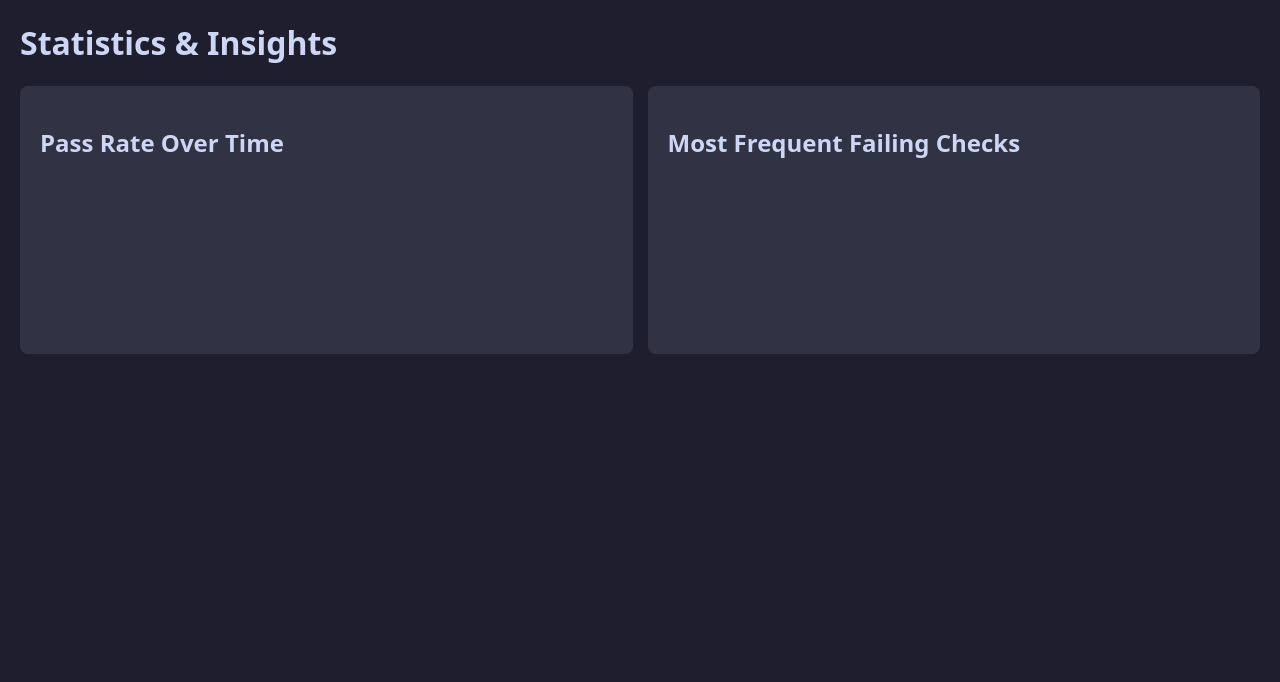
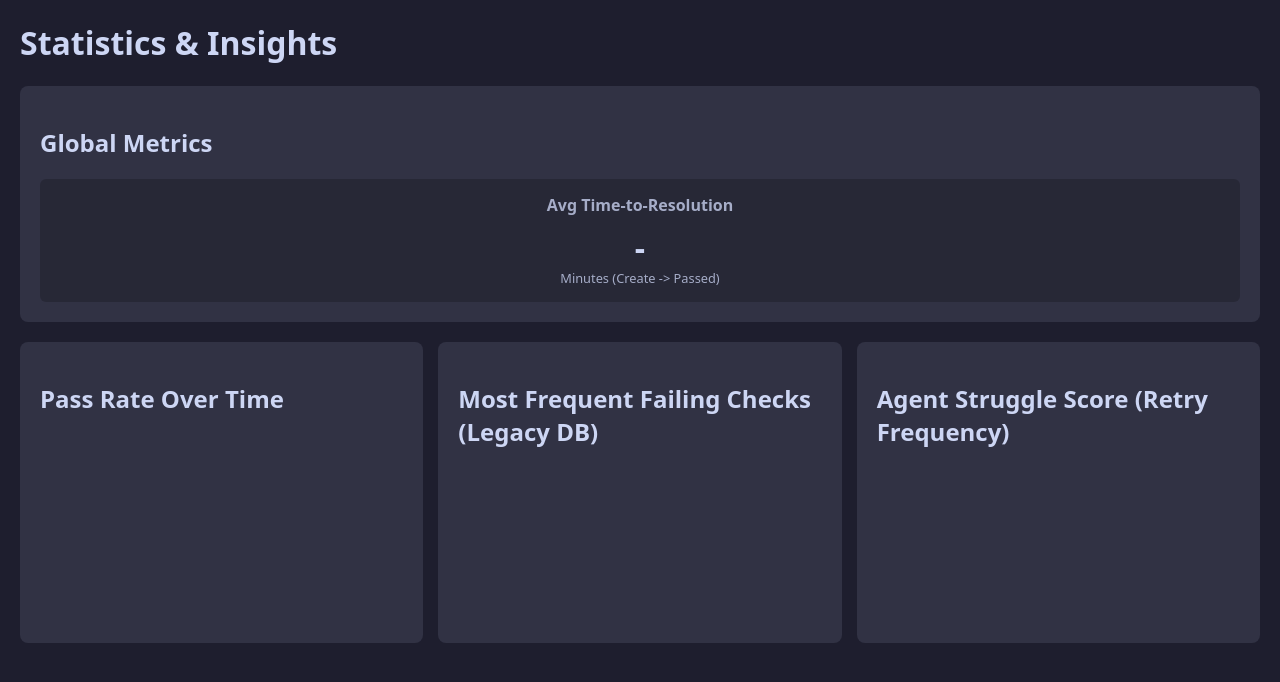
Before and after one commit to Pappet/verify-mcp-dashboard, a Flask app: page /stats in a window 1280 px wide. Shown: the part 53-735 px from the top of the page. Run offline with Flask 3, Linux system fonts and the light colour scheme; a map, chart or similar area stays blank.

Commit message:
feat: complete Phase 4 and 5 (Audit Timeline & Struggle Scores)

```diff
--- a/src/app.py
+++ b/src/app.py
@@ -2,6 +2,7 @@ import os
 import sqlite3
 import json
 from flask import Flask, render_template, request, abort, jsonify
+from datetime import datetime
 
 app = Flask(__name__)
 
@@ -174,22 +175,73 @@ def api_stats_data():
             daily_stats[day][st] += cnt
             daily_stats[day]['total'] += cnt
 
-    cur.execute("""
-        SELECT check_name, COUNT(*) as count
-        FROM check_results
-        WHERE status = 'failed'
-        GROUP BY check_name
-        ORDER BY count DESC
-        LIMIT 10
-    """)
-    failing_checks_rows = cur.fetchall()
-    failing_checks = [{'name': r['check_name'], 'count': r['count']} for r in failing_checks_rows]
+    cur.execute("SELECT * FROM audit_events ORDER BY contract_id, created_at ASC")
+    all_audit_rows = cur.fetchall()
+
+    # Contract Aggregation
+    contract_events = {}
+    for r in all_audit_rows:
+        cid = r['contract_id']
+        if cid not in contract_events:
+            contract_events[cid] = []
+        contract_events[cid].append(dict(r))
+
+    total_resolution_time_seconds = 0.0
+    resolved_contracts_count = 0
+    struggle_scores = {} # type: ignore
+
+    for cid, events in contract_events.items():
+        created_time = None
+        passed_time = None
+
+        # Parse Dates
+        for e in events:
+            if e['event_type'] == 'contract_created':
+                try:
+                    created_time = datetime.fromisoformat(e['created_at'].replace('Z', '+00:00'))
+                except:
+                    pass
+            elif e['event_type'] == 'verification_passed':
+                try:
+                    passed_time = datetime.fromisoformat(e['created_at'].replace('Z', '+00:00'))
+                except:
+                    pass
+            elif e['event_type'] == 'verification_failed':
+                # Parse details for failing checks
+                if e['details']:
+                    try:
+                        details_json = json.loads(e['details'])
+                        if isinstance(details_json, list):
+                            for c in details_json:
+                                if c.get('status') == 'failed':
+                                    cname = c.get('check', 'Unknown')
+                                    struggle_scores[cname] = struggle_scores.get(cname, 0) + 1
+                    except:
+                        pass
+
+        if created_time and passed_time:
+            delta = (passed_time - created_time).total_seconds()
+            if delta > 0:
+                total_resolution_time_seconds += delta
+                resolved_contracts_count += 1
+
+    avg_resolution_seconds = 0.0
+    if resolved_contracts_count > 0:
+        avg_resolution_seconds = total_resolution_time_seconds / resolved_contracts_count
+
+    avg_resolution_minutes = round(avg_resolution_seconds / 60, 2)
+
+    # Top 10 Struggling Checks
+    sorted_struggle = sorted(struggle_scores.items(), key=lambda x: x[1], reverse=True)[:10]
+    struggle_list = [{'name': k, 'count': v} for k, v in sorted_struggle]
 
     conn.close()
 
     return jsonify({
         "daily": daily_stats,
-        "failing_checks": failing_checks
+        "failing_checks": failing_checks,
+        "struggle_scores": struggle_list,
+        "avg_resolution_minutes": avg_resolution_minutes
     })
 
 @app.route('/contract/<contract_id>')
@@ -205,6 +257,27 @@ def contract_detail(contract_id):
 
     cur.execute("SELECT * FROM check_results WHERE contract_id = ? ORDER BY id ASC", (contract_id,))
     results = cur.fetchall()
+
+    # Audit Timeline laden
+    cur.execute("SELECT * FROM audit_events WHERE contract_id = ? ORDER BY created_at ASC", (contract_id,))
+    audit_rows = cur.fetchall()
+
+    audit_events = []
+    for row in audit_rows:
+        event = dict(row)
+        # Check Details extrahieren, um bei Failed direkt den Schuldigen zu sehen
+        if event['event_type'] == 'verification_failed' and event['details']:
+            try:
+                details_json = json.loads(event['details'])
+                if isinstance(details_json, list) and len(details_json) > 0:
+                    # Nimm die Namen der gefailten Checks (meistens im details-Array)
+                    failed_checks = [c.get('check', 'Unknown') for c in details_json if c.get('status') == 'failed']
+                    if failed_checks:
+                        event['failed_checks_summary'] = ", ".join(failed_checks)
+            except Exception:
+                pass
+        audit_events.append(event)
+
     conn.close()
 
     # Pretty print JSON falls es angezeigt werden muss
@@ -214,7 +287,7 @@ def contract_detail(contract_id):
     except:
         pass
 
-    return render_template('detail.html', contract=contract_dict, results=results)
+    return render_template('detail.html', contract=contract_dict, results=results, audit_events=audit_events)
 
 if __name__ == '__main__':
     # Startet lokal, Debug-Modus an für schnelle Iteration
--- a/src/templates/stats.html
+++ b/src/templates/stats.html
@@ -7,15 +7,31 @@
 {% block content %}
 <h1>Statistics & Insights</h1>
 
-<div class="stats-grid" style="grid-template-columns: 1fr 1fr; margin-bottom: 20px;">
+<div class="card" style="margin-bottom: 20px;">
+    <h2>Global Metrics</h2>
+    <div class="stats-grid">
+        <div class="stat-box">
+            <h3>Avg Time-to-Resolution</h3>
+            <div class="value" id="kpi-resolution">-</div>
+            <div style="font-size: 0.8em; color: #a6adc8;">Minutes (Create -> Passed)</div>
+        </div>
+    </div>
+</div>
+
+<div class="stats-grid" style="grid-template-columns: 1fr 1fr 1fr; margin-bottom: 20px;">
     <div class="card">
         <h2>Pass Rate Over Time</h2>
         <canvas id="passRateChart"></canvas>
     </div>
 
     <div class="card">
-        <h2>Most Frequent Failing Checks</h2>
+        <h2>Most Frequent Failing Checks (Legacy DB)</h2>
         <canvas id="failingChecksChart"></canvas>
+    </div>
+
+    <div class="card">
+        <h2>Agent Struggle Score (Retry Frequency)</h2>
+        <canvas id="struggleChart"></canvas>
     </div>
 </div>
 
@@ -89,6 +105,36 @@
                     }
                 }
             });
+
+            // Prepare Struggle Score data
+            document.getElementById('kpi-resolution').textContent = data.avg_resolution_minutes;
+
+            const struggleLabels = data.struggle_scores.map(c => c.name.length > 20 ? c.name.substring(0, 20) + '...' : c.name);
+            const struggleData = data.struggle_scores.map(c => c.count);
+
+            const ctxStruggle = document.getElementById('struggleChart').getContext('2d');
+            new Chart(ctxStruggle, {
+                type: 'bar',
+                data: {
+                    labels: struggleLabels,
+                    datasets: [{
+                        label: 'Total Retries',
+                        data: struggleData,
+                        backgroundColor: '#f9e2af' // yellow
+                    }]
+                },
+                options: {
+                    responsive: true,
+                    indexAxis: 'x',
+                    scales: {
+                        y: { beginAtZero: true, ticks: { color: '#cdd6f4', stepSize: 1 } },
+                        x: { ticks: { color: '#cdd6f4' } }
+                    },
+                    plugins: {
+                        legend: { display: false }
+                    }
+                }
+            });
         })
         .catch(err => console.error(err));
 </script>
```
Also changed, not shown: src/static/css/style.css (+45 -0 lines), src/templates/detail.html (+25 -0 lines).
